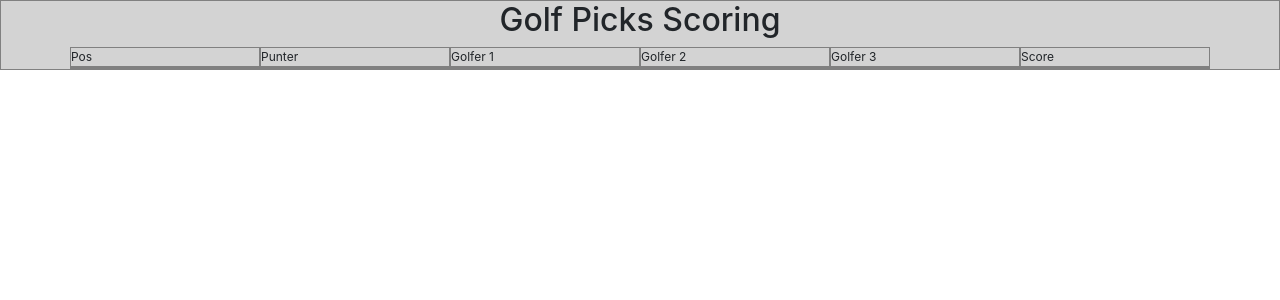
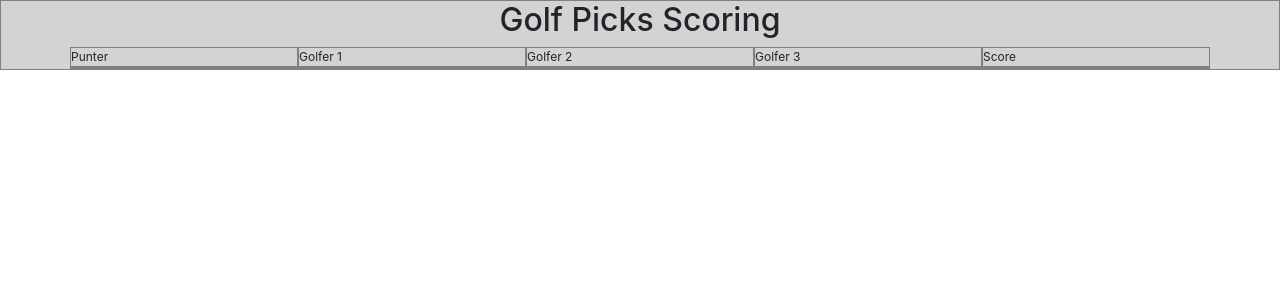
Before and after one commit to dermo64/golfpicks, a Django app: template golfpicks/templates/index.html in a window 1280 px wide. Shown: the top 300 px of the page. Run offline with Django 3.2, Linux system fonts and the light colour scheme; the template is opened without the code that fills it, so the values that code supplies are empty; some libraries are stand-ins or nearby versions.

Commit message:
Changes for wayflyer

```diff
--- a/golfpicks/templates/index.html
+++ b/golfpicks/templates/index.html
@@ -20,9 +20,6 @@
   <div class="container">
     <div class="row">
       <div class="col-xs">
-        Pos
-      </div>
-      <div class="col-xs">
         Punter
       </div>
       <div class="col-xs">
@@ -40,9 +37,6 @@
     </div>
 
     <div class="row">
-      <div class="col-xs">
-        {{ standing.position }}
-      </div>
       <div class="col-xs">
         {{ standing.punter }}
       </div>
```
